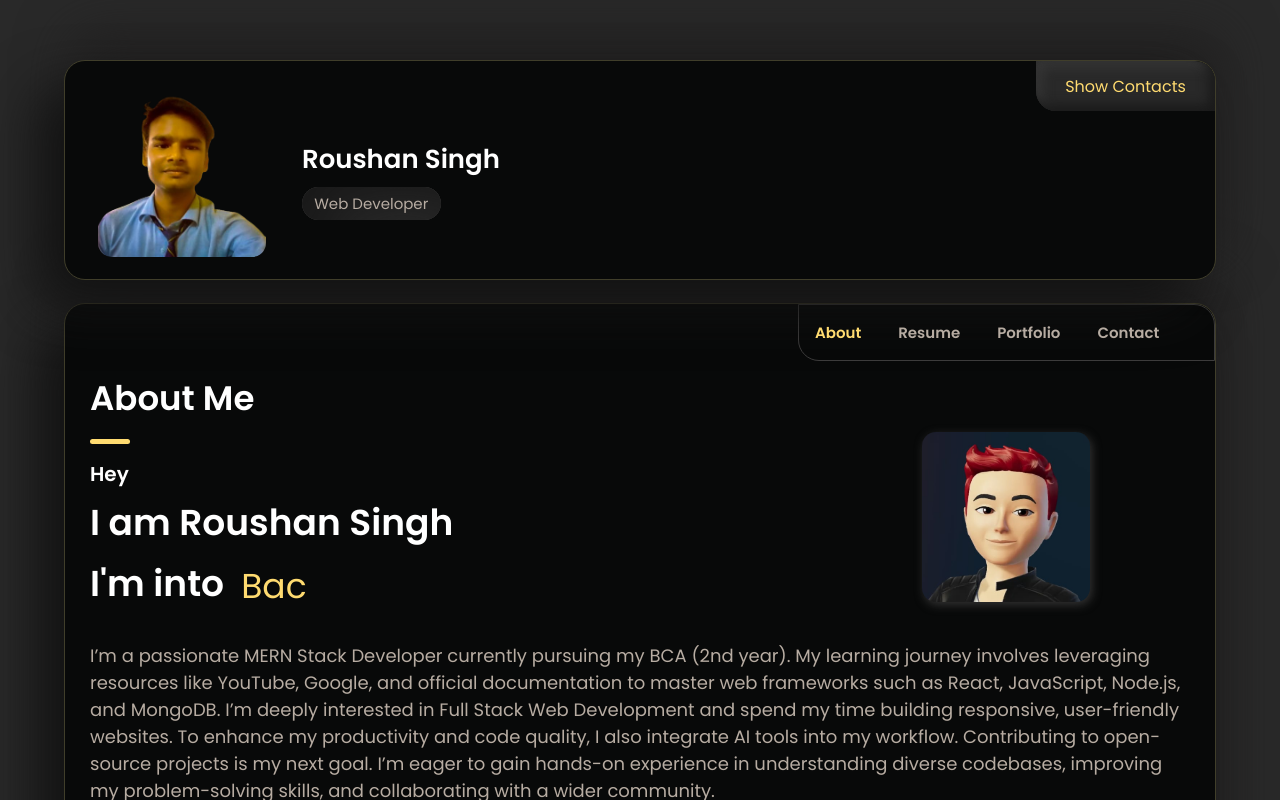
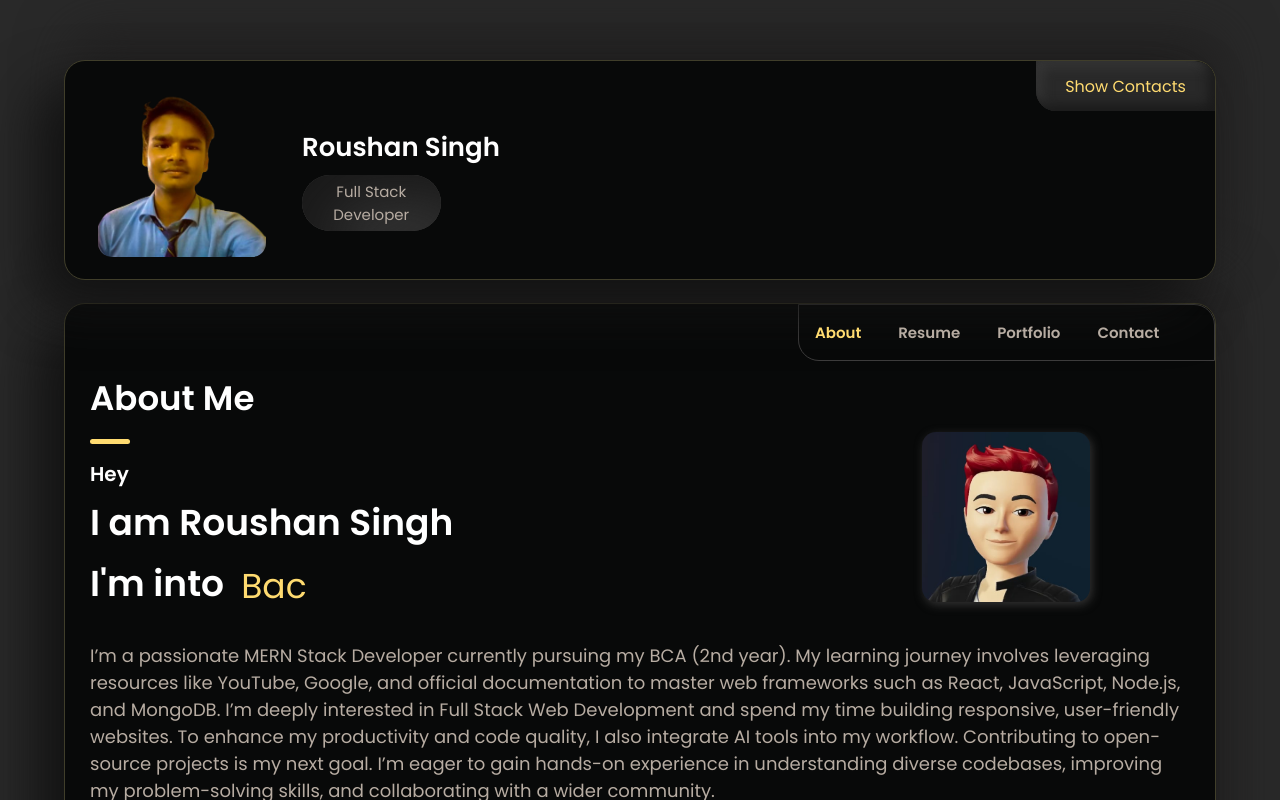
Before and after one commit to roushan-code/my-portfolio, a React (Vite) app: page / in a window 1280 px wide. Shown: the top 800 px of the page. Built offline with nearby package versions, Linux system fonts and the light colour scheme.

Commit message:
update -resume

```diff
--- a/component/Resume.jsx
+++ b/component/Resume.jsx
@@ -84,7 +84,7 @@ const Resume = () => {
                             </li>
                         </ol>
                     </div>
-                    <button className='resume-btn' ><a href="https://drive.google.com/file/d/1MzAYSJ4k3ybThTgb-AFy0jiGOLQN3eXb/view?usp=drive_link">Resume</a></button>
+                    <button className='resume-btn' ><a href="https://res.cloudinary.com/ddxwcwxhl/raw/upload/v1732545834/me/wordResume.docx">Resume</a></button>
                     <h1 >My Skills</h1>
 
                     <div className='skills'>
--- a/component/Sidebar.jsx
+++ b/component/Sidebar.jsx
@@ -33,7 +33,7 @@ const Sidebar = () => {
         </div>
         <div className='intro'>
           <h1 className='name'>Roushan Singh</h1>
-          <p className='passion'>Web Developer</p>
+          <p className='passion'>Full Stack Developer</p>
         </div>
       </div>
 
```
